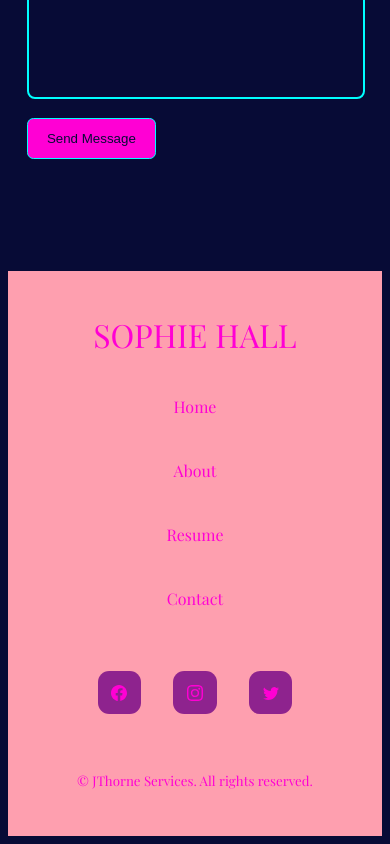
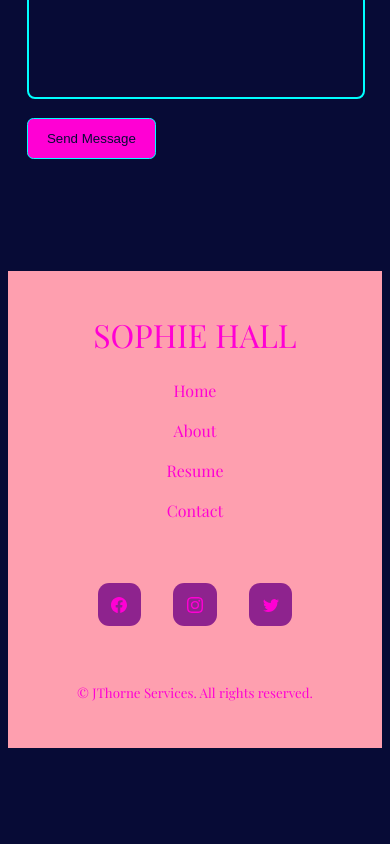
Before and after one commit to JThorneX/SHall-React-Portfolio, a React (Create React App) app: page / in a window 390 px wide. Shown: the part 4741-5585 px from the top of the page. After the commit the page ends 5497 px from the top, so only its background shows below. Built offline with nearby package versions, Linux system fonts and the light colour scheme; the HTML template or start-up script is replaced by a standard one.

Commit message:
minor media query fixes

```diff
--- a/src/components/Contact/contact.css
+++ b/src/components/Contact/contact.css
@@ -62,7 +62,10 @@ textarea {
     gap: 2rem;
   }
 
-
+  input,
+  textarea {
+    width: 90%;
+  }
 }
 
 @media screen and (max-width: 600px) {
--- a/src/components/Footer/footer.css
+++ b/src/components/Footer/footer.css
@@ -17,12 +17,13 @@ footer a {
   display: inline-block;
 }
 
-.permalinks li {
+.permalinks {
   display: flex;
   flex-wrap: wrap;
+  padding: 0;
   justify-content: center;
   gap: 2rem;
-  margin: 0 auto 3rem;
+  margin: 0 0 3rem;
 }
 
 .footer_socials {
```
